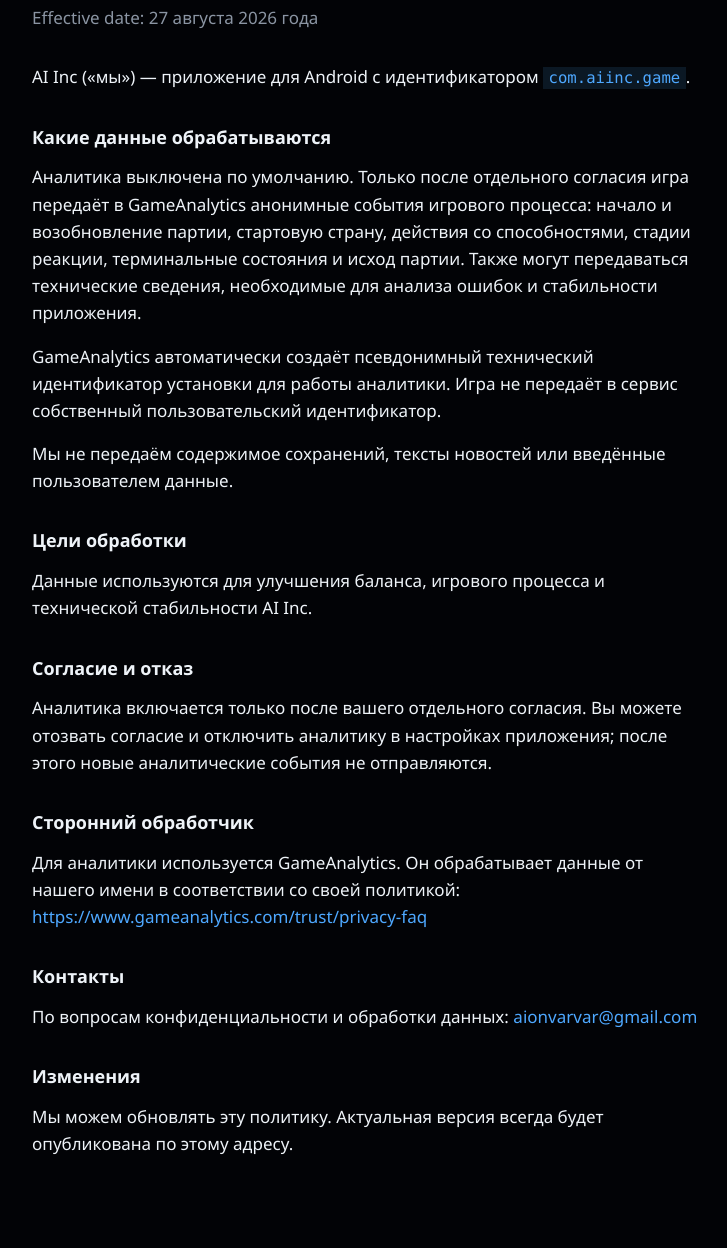
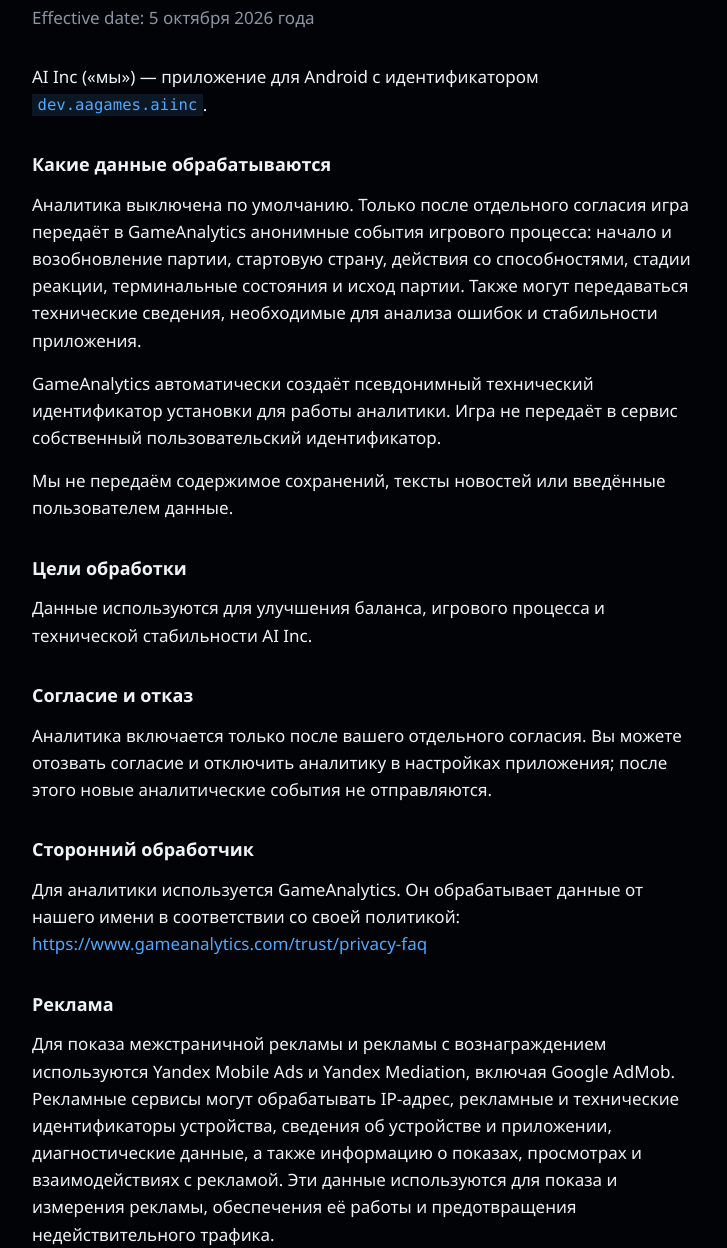
Before and after one commit to Dtem/ai-inc-dev, a plain HTML site: page privacy/index.html in a window 1280 px wide. Shown: the part 178-1426 px from the top of the page, without its empty margins (272-999 px from the left). Drawn offline with Linux system fonts and the light colour scheme.

Commit message:
Update AI INC privacy policy for Yandex Mediation and AdMob

```diff
--- a/privacy/index.html
+++ b/privacy/index.html
@@ -17,9 +17,9 @@
     <main>
       <article>
         <h1>Privacy Policy — AI Inc</h1>
-        <p class="effective-date">Effective date: 27 августа 2026 года</p>
+        <p class="effective-date">Effective date: 5 октября 2026 года</p>
 
-        <p>AI Inc («мы») — приложение для Android с идентификатором <code>com.aiinc.game</code>.</p>
+        <p>AI Inc («мы») — приложение для Android с идентификатором <code>dev.aagames.aiinc</code>.</p>
 
         <h2>Какие данные обрабатываются</h2>
         <p>Аналитика выключена по умолчанию. Только после отдельного согласия игра передаёт в GameAnalytics анонимные события игрового процесса: начало и возобновление партии, стартовую страну, действия со способностями, стадии реакции, терминальные состояния и исход партии. Также могут передаваться технические сведения, необходимые для анализа ошибок и стабильности приложения.</p>
@@ -35,6 +35,11 @@
         <h2>Сторонний обработчик</h2>
         <p>Для аналитики используется GameAnalytics. Он обрабатывает данные от нашего имени в соответствии со своей политикой: <a href="https://www.gameanalytics.com/trust/privacy-faq">https://www.gameanalytics.com/trust/privacy-faq</a></p>
 
+        <h2>Реклама</h2>
+        <p>Для показа межстраничной рекламы и рекламы с вознаграждением используются Yandex Mobile Ads и Yandex Mediation, включая Google AdMob. Рекламные сервисы могут обрабатывать IP-адрес, рекламные и технические идентификаторы устройства, сведения об устройстве и приложении, диагностические данные, а также информацию о показах, просмотрах и взаимодействиях с рекламой. Эти данные используются для показа и измерения рекламы, обеспечения её работы и предотвращения недействительного трафика.</p>
+        <p>Для управления согласием на рекламу используется Google User Messaging Platform (UMP). Когда требуется запрос согласия, приложение показывает сообщение с вариантами согласия, отказа и настройки предпочтений. Изменить выбор можно через пункт управления рекламной конфиденциальностью в меню игры. Согласие на игровую аналитику запрашивается отдельно.</p>
+        <p>Подробнее об обработке данных рекламными сервисами: политика конфиденциальности Яндекса — <a href="https://yandex.ru/legal/confidential/">https://yandex.ru/legal/confidential/</a>; использование данных Google на сайтах и в приложениях партнёров — <a href="https://policies.google.com/technologies/partner-sites">https://policies.google.com/technologies/partner-sites</a>.</p>
+
         <h2>Контакты</h2>
         <p>По вопросам конфиденциальности и обработки данных: <a href="mailto:aionvarvar@gmail.com">aionvarvar@gmail.com</a></p>
 
```
